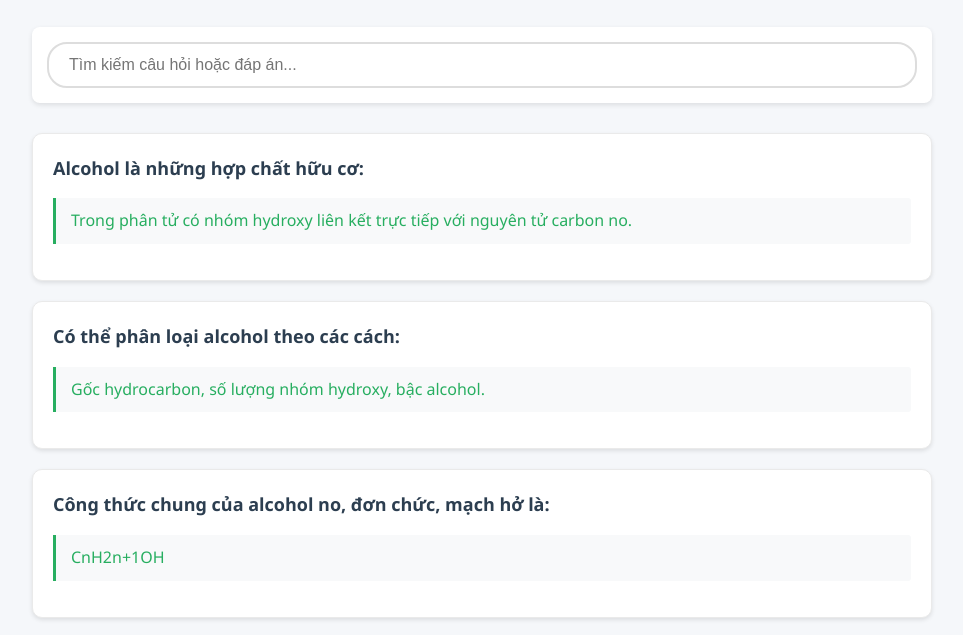
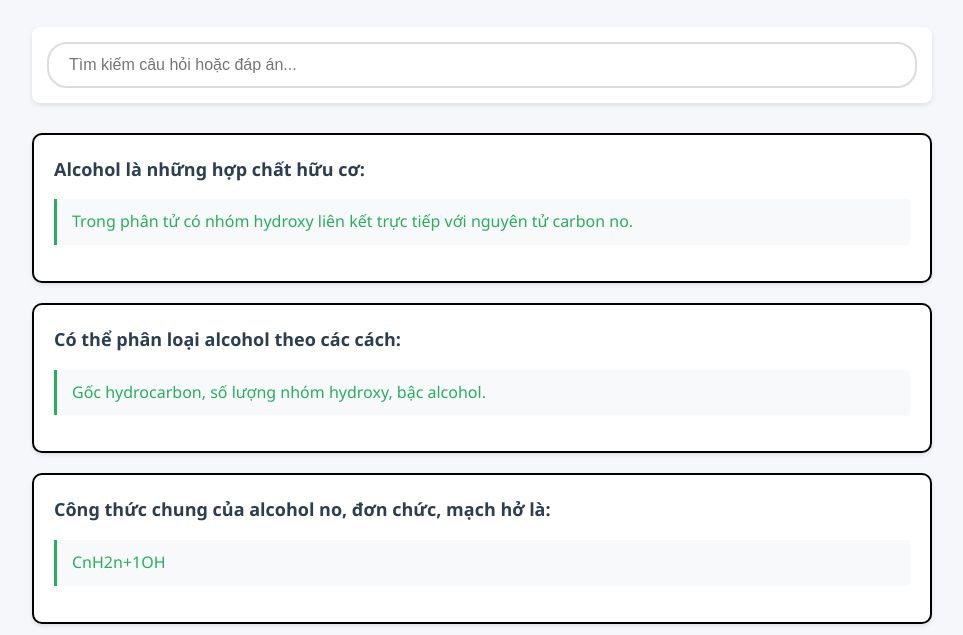
Before and after one commit to PhoPhuc/hhc, a plain HTML site: page index.html in a window 1280 px wide. Shown: the part 108-743 px from the top of the page, without its empty margins (158-1121 px from the left). Drawn offline with Linux system fonts and the light colour scheme.

Commit message:
Update index.html

```diff
--- a/index.html
+++ b/index.html
@@ -57,7 +57,7 @@
             padding: 15px;
             box-shadow: 0 2px 4px rgba(0,0,0,0.1);
             transition: all 0.2s;
-            border: 1px solid #eaeaea;
+            border: 2px solid #000000;
         }
 
         .question:hover {
```
